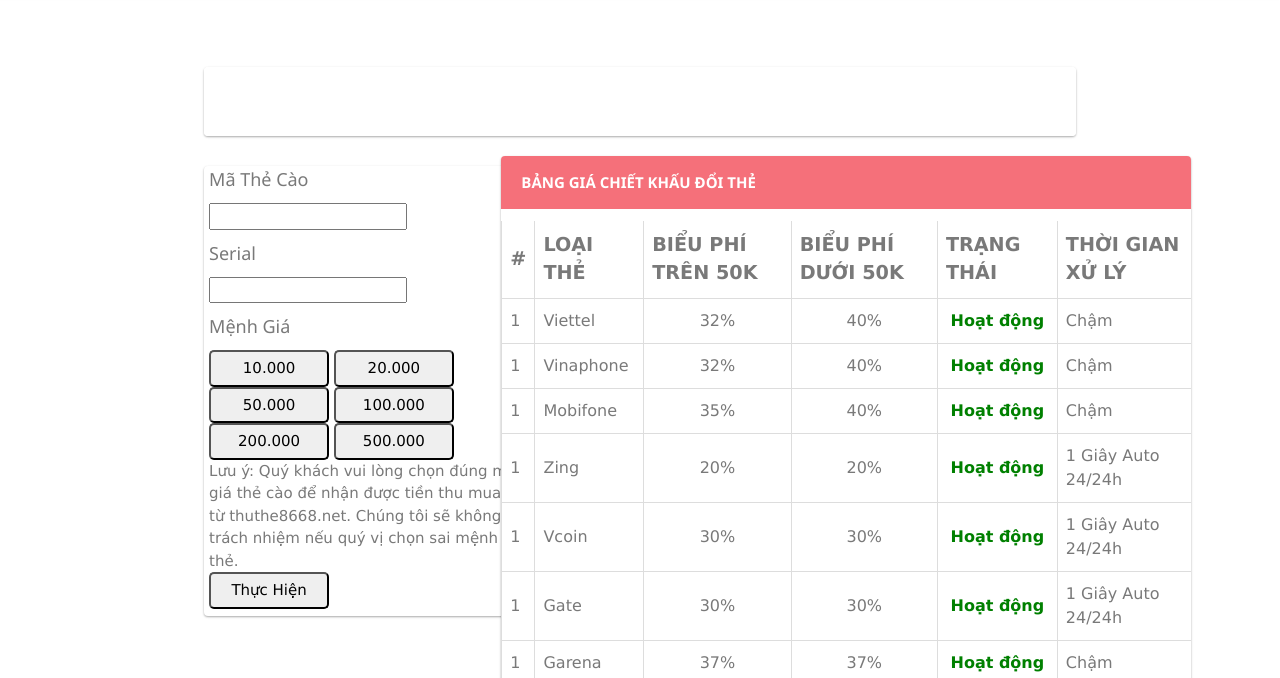
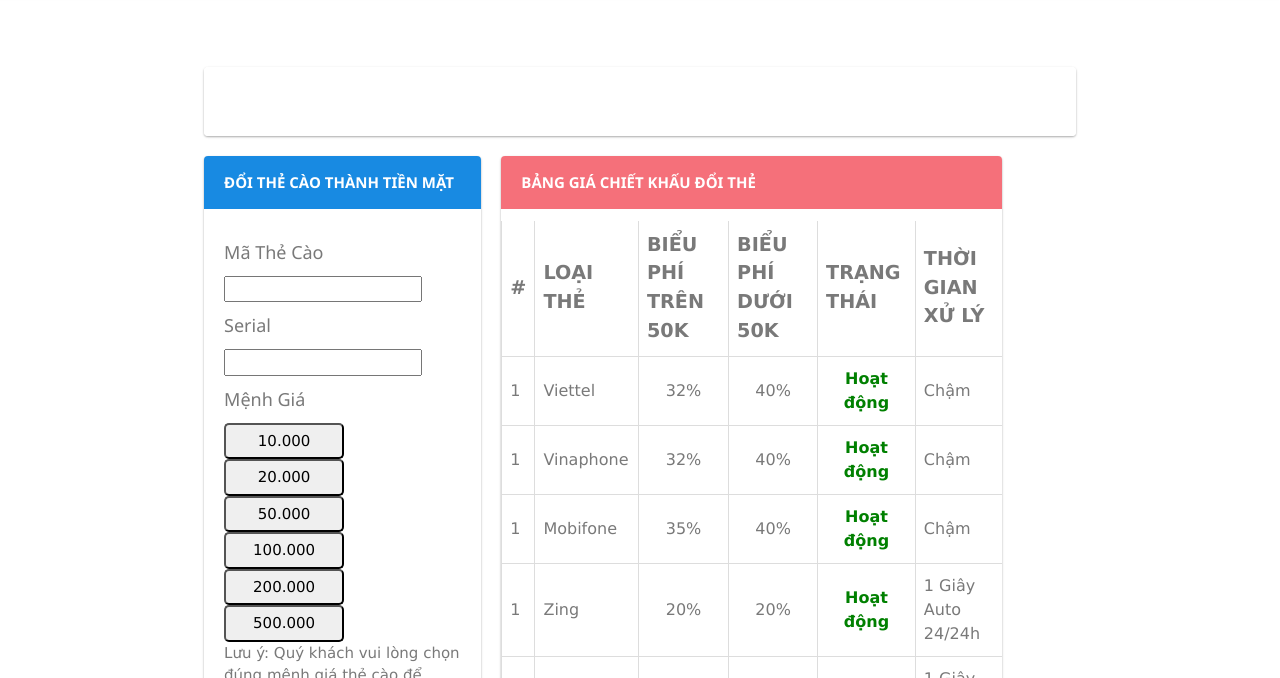
Before and after one commit to pdnm1998/Project-C4E, a plain HTML site: page index.html in a window 1280 px wide. Shown: the part 107-785 px from the top of the page. Drawn offline with nearby package versions, Linux system fonts and the light colour scheme; a web font is replaced by a local one.

Commit message:
nhatminh

```diff
--- a/app.css
+++ b/app.css
@@ -164,7 +164,7 @@
         border-radius: 4px;
     }
 
-    .panel .panel-body {
+    .panel-body {
         background-color: #fff;
         padding: 20px;
         border-radius: 4px;
@@ -211,8 +211,8 @@
 
     #doiThe {
         position: relative;
-        height: 450px;
-        width: 340px;
+        /* height: 450px;
+        width: 340px; */
         /* float: left; */
         /* margin: auto; */
         /* height: 100%; */
@@ -220,18 +220,16 @@
         background: #fff;
         box-shadow: 0 1px 3px rgb(0 0 0 / 12%), 0 1px 2px rgb(0 0 0 / 24%);
         margin-bottom: 20px;
-        padding-left: 5px;
-        padding-right: 5px;
     }
 
-    button{
+    button {
         padding: 5px 10px;
         border-radius: 5px;
         margin-top: 10px;
         width: 120px;
     }
 
-    button:hover{
+    button:hover {
         background-color: black;
         color: blanchedalmond;
         cursor: context-menu;
@@ -244,7 +242,7 @@
         background-color: #fff;
         box-shadow: 0 1px 3px rgb(0 0 0 / 12%), 0 1px 2px rgb(0 0 0 / 24%);
         margin-bottom: 20px;
-        width: 690px;
+        /* width: 690px; */
     }
 
     .panel-heading {
@@ -253,6 +251,11 @@
         border: none !important;
         padding: 15px 20px;
         border-radius: 4px 4px 0 0;
+    }
+
+    .panel-heading h3 {
+        font-family: "Segoe UI", Arial, sans-serif;
+        padding-bottom: 0;
     }
 
     .panel-title {
--- a/index.html
+++ b/index.html
@@ -76,6 +76,10 @@
                         <div class="row" id="main">
                             <div class="classdt">
                                 <div id="doiThe">
+                                    <div class="panel-heading" style="background-color: #188ae2;">
+                                        <h3 class="panel-title">ĐỔI THẺ CÀO THÀNH TIỀN MẶT</h3>
+                                    </div>
+                                    <div class="panel-body">
                                         <h5>Mã Thẻ Cào</h5>
                                         <form id="fm">
                                             <input name="maThe" type="text">
@@ -98,6 +102,7 @@
                                         <form id="fm">
                                             <button type="menu">Thực Hiện</button>
                                         </form>
+                                    </div>
                                 </div>
                             </div>
                             <div class="classlt">
```
Lines whose indentation alone changed are shown as unchanged.
